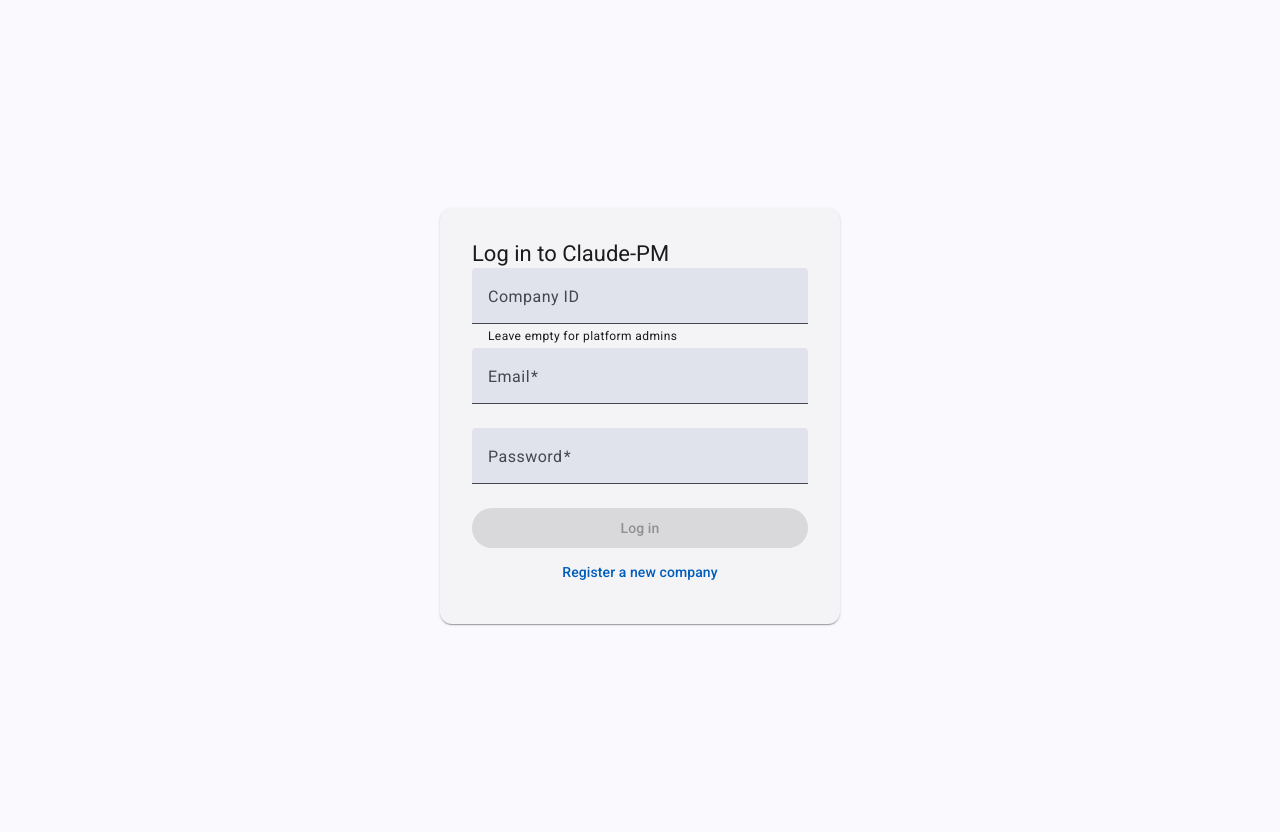
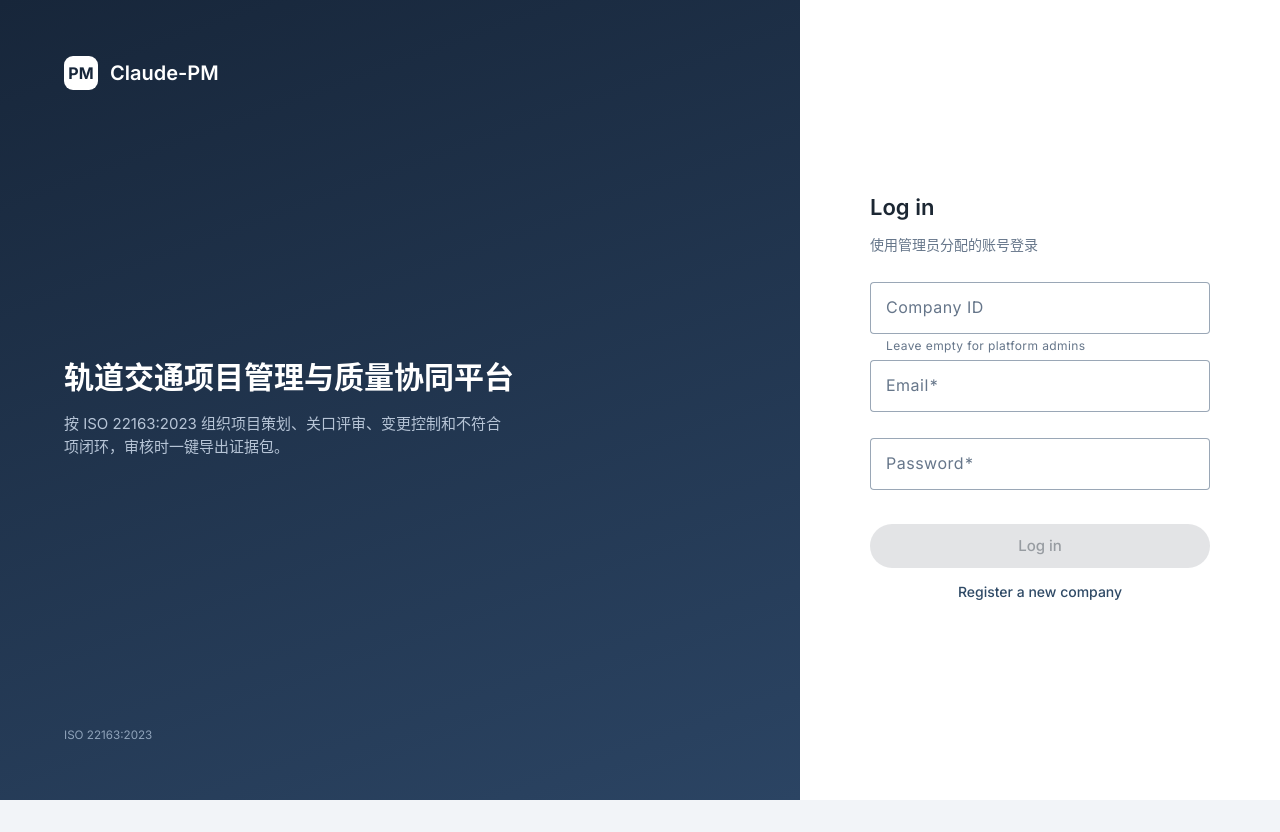
Before and after one commit to zzyy430104/Claude-PM, an Angular app in the folder apps/web/: page /login in a window 1280 px wide. After the commit the page ends 800 px from the top, so only its background shows below. Built offline with nearby package versions, Linux system fonts and the light colour scheme; no server answers.

Commit message:
UI sample: design tokens, login/signup, shell and home restyle
Co-Authored-By: Claude Sonnet 5.5 <noreply@anthropic.com>
Claude-Session: https://claude.ai/code/session_01ToyV7DHiJZKXi7tUV73AYY

```diff
--- a/apps/web/package.json
+++ b/apps/web/package.json
@@ -20,6 +20,7 @@
     "@angular/material": "^21.2.14",
     "@angular/platform-browser": "^21.2.0",
     "@angular/router": "^21.2.0",
+    "@fontsource/inter": "^5.3.0",
     "@fontsource/roboto": "^5.3.0",
     "rxjs": "~7.8.0",
     "tslib": "^2.3.0"
@@ -29,9 +30,9 @@
     "@angular/cli": "^21.2.24",
     "@angular/compiler-cli": "^21.2.0",
     "jsdom": "^28.0.0",
+    "playwright-core": "^1.49.0",
     "prettier": "^3.8.1",
     "typescript": "~5.9.2",
-    "vitest": "^4.0.8",
-    "playwright-core": "^1.49.0"
+    "vitest": "^4.0.8"
   }
 }
--- a/apps/web/src/app/layout/shell.ts
+++ b/apps/web/src/app/layout/shell.ts
@@ -2,7 +2,6 @@ import { Component, computed, inject, signal } from '@angular/core';
 import { Router, RouterLink, RouterLinkActive, RouterOutlet } from '@angular/router';
 import { MatBadgeModule } from '@angular/material/badge';
 import { MatButtonModule } from '@angular/material/button';
-import { MatListModule } from '@angular/material/list';
 import { MatMenuModule } from '@angular/material/menu';
 import { MatSidenavModule } from '@angular/material/sidenav';
 import { MatToolbarModule } from '@angular/material/toolbar';
@@ -13,19 +12,27 @@ import { NotificationRow, ROLE_LABELS } from '../core/models';
 
 @Component({
   selector: 'app-shell',
-  imports: [RouterOutlet, RouterLink, RouterLinkActive, MatBadgeModule, MatButtonModule, MatListModule, MatMenuModule, MatSidenavModule, MatToolbarModule],
+  imports: [RouterOutlet, RouterLink, RouterLinkActive, MatBadgeModule, MatButtonModule, MatMenuModule, MatSidenavModule, MatToolbarModule],
   styles: `
     :host { display: flex; flex-direction: column; height: 100%; }
-    mat-sidenav-container { flex: 1; min-height: 0; }
-    mat-sidenav { width: 220px; }
+    mat-toolbar { background: var(--pm-nav); color: #fff; height: 56px; padding: 0 20px; gap: 4px; }
+    mat-toolbar .mark { width: 30px; height: 30px; font-size: 13px; margin-right: 10px; }
+    mat-toolbar .brand { font-weight: 600; font-size: 16px; }
+    mat-toolbar button { color: #dbe4ee; }
+    mat-sidenav-container { flex: 1; min-height: 0; background: var(--pm-bg); }
+    mat-sidenav { border-radius: 0; width: 208px; background: var(--pm-card); border-right: 1px solid var(--pm-line); padding-top: 8px; }
+    mat-sidenav a { display: block; margin: 2px 10px; padding: 9px 14px; border-radius: 8px; color: var(--pm-text); text-decoration: none; font-weight: 500; }
+    mat-sidenav a:hover { background: var(--pm-bg); }
+    mat-sidenav a.active { background: #dbe5f0; color: var(--pm-primary-strong); }
     .spacer { flex: 1; }
-    .who { font-size: 14px; margin: 0 8px; }
+    .who { font-size: 13px; margin: 0 10px; color: #dbe4ee; }
+    .who em { font-style: normal; background: rgba(255,255,255,.14); padding: 2px 8px; border-radius: 999px; margin-left: 8px; font-size: 12px; }
     .n-title { font-weight: 500; } .n-body { font-size: 12px; color: var(--mat-sys-on-surface-variant); }
     .unread { font-weight: 600; }
   `,
   template: `
     <mat-toolbar>
-      <span>Claude-PM</span>
+      <span class="mark">PM</span><span class="brand">Claude-PM</span>
       <span class="spacer"></span>
       @if (!auth.hasRole('PLATFORM_ADMIN')) {
         <button mat-button [matMenuTriggerFor]="menu" (menuOpened)="loadList()" [attr.aria-label]="i18n.t('通知')">
@@ -44,34 +51,34 @@ import { NotificationRow, ROLE_LABELS } from '../core/models';
           @if (unread() > 0) { <button mat-menu-item (click)="readAll()">{{ i18n.t('全部已读') }}</button> }
         </mat-menu>
       }
-      <span class="who">{{ auth.user()?.name }}（{{ roleLabel() }}）</span>
+      <span class="who">{{ auth.user()?.name }}<em>{{ roleLabel() }}</em></span>
       <button mat-button (click)="i18n.toggle()" [attr.aria-label]="i18n.t('语言')">{{ i18n.lang() === 'en' ? '中文' : 'EN' }}</button>
       <button mat-button (click)="auth.logout()">{{ i18n.t('退出') }}</button>
     </mat-toolbar>
     <mat-sidenav-container>
       <mat-sidenav mode="side" opened>
-        <mat-nav-list>
-          <a mat-list-item routerLink="/" routerLinkActive="active" [routerLinkActiveOptions]="{ exact: true }">首页</a>
+        <nav>
+          <a routerLink="/" routerLinkActive="active" [routerLinkActiveOptions]="{ exact: true }">首页</a>
           @if (!auth.hasRole('PLATFORM_ADMIN')) {
-            <a mat-list-item routerLink="/projects" routerLinkActive="active">项目</a>
+            <a routerLink="/projects" routerLinkActive="active">项目</a>
           }
           @if (auth.hasRole('TENANT_ADMIN', 'TOP_MANAGEMENT', 'PROJECT_MANAGER', 'FUNCTION_MANAGER')) {
-            <a mat-list-item routerLink="/tenders" routerLinkActive="active">投标</a>
+            <a routerLink="/tenders" routerLinkActive="active">投标</a>
           }
           @if (!auth.hasRole('PLATFORM_ADMIN')) {
-            <a mat-list-item routerLink="/lessons" routerLinkActive="active">经验教训库</a>
+            <a routerLink="/lessons" routerLinkActive="active">经验教训库</a>
           }
           @if (auth.hasRole('TENANT_ADMIN')) {
-            <a mat-list-item routerLink="/templates" routerLinkActive="active">阶段模板</a>
+            <a routerLink="/templates" routerLinkActive="active">阶段模板</a>
           }
           @if (auth.hasRole('TENANT_ADMIN', 'TOP_MANAGEMENT')) {
-            <a mat-list-item routerLink="/users" routerLinkActive="active">用户管理</a>
-            <a mat-list-item routerLink="/audit" routerLinkActive="active">审计日志</a>
+            <a routerLink="/users" routerLinkActive="active">用户管理</a>
+            <a routerLink="/audit" routerLinkActive="active">审计日志</a>
           }
           @if (auth.hasRole('PLATFORM_ADMIN')) {
-            <a mat-list-item routerLink="/tenants" routerLinkActive="active">租户管理</a>
+            <a routerLink="/tenants" routerLinkActive="active">租户管理</a>
           }
-        </mat-nav-list>
+        </nav>
       </mat-sidenav>
       <mat-sidenav-content><router-outlet /></mat-sidenav-content>
     </mat-sidenav-container>
--- a/apps/web/src/app/pages/login.ts
+++ b/apps/web/src/app/pages/login.ts
@@ -3,35 +3,37 @@ import { FormBuilder, ReactiveFormsModule, Validators } from '@angular/forms';
 import { HttpErrorResponse } from '@angular/common/http';
 import { Router, RouterLink } from '@angular/router';
 import { MatButtonModule } from '@angular/material/button';
-import { MatCardModule } from '@angular/material/card';
 import { MatFormFieldModule } from '@angular/material/form-field';
 import { MatInputModule } from '@angular/material/input';
 import { AuthService } from '../core/auth.service';
 
 @Component({
   selector: 'app-login',
-  imports: [ReactiveFormsModule, RouterLink, MatButtonModule, MatCardModule, MatFormFieldModule, MatInputModule],
-  styles: `
-    .wrap { min-height: 100%; display: grid; place-items: center; padding: 16px; }
-    mat-card { width: 100%; max-width: 400px; padding: 16px; }
-    form { display: flex; flex-direction: column; gap: 4px; }
-  `,
+  imports: [ReactiveFormsModule, RouterLink, MatButtonModule, MatFormFieldModule, MatInputModule],
   template: `
-    <div class="wrap">
-      <mat-card>
-        <mat-card-header><mat-card-title>登录 Claude-PM</mat-card-title></mat-card-header>
-        <mat-card-content>
+    <div class="auth">
+      <section class="auth-brand">
+        <div class="logo"><span class="mark">PM</span>Claude-PM</div>
+        <div>
+          <h2>轨道交通项目管理与质量协同平台</h2>
+          <p>按 ISO 22163:2023 组织项目策划、关口评审、变更控制和不符合项闭环，审核时一键导出证据包。</p>
+        </div>
+        <small>ISO 22163:2023</small>
+      </section>
+      <section class="auth-form">
         <form [formGroup]="form" (ngSubmit)="submit()">
-            <mat-form-field>
+          <h1>登录</h1>
+          <p class="sub">使用管理员分配的账号登录</p>
+          <mat-form-field appearance="outline">
             <mat-label>企业标识</mat-label>
             <input matInput formControlName="tenantSlug" autocomplete="organization" />
             <mat-hint>平台管理员留空</mat-hint>
           </mat-form-field>
-            <mat-form-field>
+          <mat-form-field appearance="outline">
             <mat-label>邮箱</mat-label>
             <input matInput type="email" formControlName="email" autocomplete="username" />
           </mat-form-field>
-            <mat-form-field>
+          <mat-form-field appearance="outline">
             <mat-label>密码</mat-label>
             <input matInput type="password" formControlName="password" autocomplete="current-password" />
           </mat-form-field>
@@ -39,8 +41,7 @@ import { AuthService } from '../core/auth.service';
           <button mat-flat-button type="submit" [disabled]="form.invalid || busy()">登录</button>
           <a mat-button routerLink="/signup">注册新企业</a>
         </form>
-        </mat-card-content>
-      </mat-card>
+      </section>
     </div>
   `,
 })
--- a/apps/web/src/app/pages/signup.ts
+++ b/apps/web/src/app/pages/signup.ts
@@ -3,30 +3,32 @@ import { FormBuilder, ReactiveFormsModule, Validators } from '@angular/forms';
 import { HttpErrorResponse } from '@angular/common/http';
 import { Router, RouterLink } from '@angular/router';
 import { MatButtonModule } from '@angular/material/button';
-import { MatCardModule } from '@angular/material/card';
 import { MatFormFieldModule } from '@angular/material/form-field';
 import { MatInputModule } from '@angular/material/input';
 import { AuthService } from '../core/auth.service';
 
 @Component({
   selector: 'app-signup',
-  imports: [ReactiveFormsModule, RouterLink, MatButtonModule, MatCardModule, MatFormFieldModule, MatInputModule],
-  styles: `
-    .wrap { min-height: 100%; display: grid; place-items: center; padding: 16px; }
-    mat-card { width: 100%; max-width: 440px; padding: 16px; }
-    form { display: flex; flex-direction: column; gap: 4px; }
-  `,
+  imports: [ReactiveFormsModule, RouterLink, MatButtonModule, MatFormFieldModule, MatInputModule],
   template: `
-    <div class="wrap">
-      <mat-card>
-        <mat-card-header><mat-card-title>注册新企业</mat-card-title></mat-card-header>
-        <mat-card-content>
+    <div class="auth">
+      <section class="auth-brand">
+        <div class="logo"><span class="mark">PM</span>Claude-PM</div>
+        <div>
+          <h2>轨道交通项目管理与质量协同平台</h2>
+          <p>按 ISO 22163:2023 组织项目策划、关口评审、变更控制和不符合项闭环，审核时一键导出证据包。</p>
+        </div>
+        <small>ISO 22163:2023</small>
+      </section>
+      <section class="auth-form">
           <form [formGroup]="form" (ngSubmit)="submit()">
-            <mat-form-field>
+            <h1>注册新企业</h1>
+            <p class="sub">创建企业并成为它的管理员</p>
+            <mat-form-field appearance="outline">
               <mat-label>企业名称</mat-label>
               <input matInput formControlName="tenantName" />
             </mat-form-field>
-            <mat-form-field>
+            <mat-form-field appearance="outline">
               <mat-label>企业标识</mat-label>
               <input matInput formControlName="tenantSlug" />
               <mat-hint>3–40 位小写字母、数字或连字符，登录时使用</mat-hint>
@@ -34,15 +36,15 @@ import { AuthService } from '../core/auth.service';
                 <mat-error>格式不正确</mat-error>
               }
             </mat-form-field>
-            <mat-form-field>
+            <mat-form-field appearance="outline">
               <mat-label>管理员姓名</mat-label>
               <input matInput formControlName="adminName" />
             </mat-form-field>
-            <mat-form-field>
+            <mat-form-field appearance="outline">
               <mat-label>管理员邮箱</mat-label>
               <input matInput type="email" formControlName="adminEmail" autocomplete="username" />
             </mat-form-field>
-            <mat-form-field>
+            <mat-form-field appearance="outline">
               <mat-label>密码（至少 8 位）</mat-label>
               <input matInput type="password" formControlName="password" autocomplete="new-password" />
             </mat-form-field>
@@ -50,8 +52,7 @@ import { AuthService } from '../core/auth.service';
             <button mat-flat-button type="submit" [disabled]="form.invalid || busy()">创建企业并登录</button>
             <a mat-button routerLink="/login">已有账号，去登录</a>
           </form>
-        </mat-card-content>
-      </mat-card>
+      </section>
     </div>
   `,
 })
--- a/apps/web/src/styles.scss
+++ b/apps/web/src/styles.scss
@@ -1,25 +1,118 @@
 @use '@angular/material' as mat;
 
 // 字体随应用打包，内网私有部署不需要访问外网
-@import '@fontsource/roboto/300.css';
-@import '@fontsource/roboto/400.css';
-@import '@fontsource/roboto/500.css';
+@import '@fontsource/inter/400.css';
+@import '@fontsource/inter/500.css';
+@import '@fontsource/inter/600.css';
+@import '@fontsource/inter/700.css';
 
 html {
   @include mat.theme((
-    color: (
-      primary: mat.$azure-palette,
-      tertiary: mat.$blue-palette,
-    ),
-    typography: Roboto,
-    density: 0,
+    color: (primary: mat.$azure-palette, tertiary: mat.$blue-palette),
+    typography: Inter,
+    density: -1,
   ));
 }
 
+// ───────── 设计规范：深蓝灰 ─────────
+// 主色 #2f4a66；侧边与顶栏 #17263a；页面底 #f2f4f8；卡片白底 + 1px 边框；状态色红黄绿只用于状态
+:root {
+  --pm-nav: #17263a;
+  --pm-nav-hover: #22344c;
+  --pm-nav-text: #c3cedc;
+  --pm-primary: #2f4a66;
+  --pm-primary-strong: #223850;
+  --pm-accent: #3d7ab8;
+  --pm-bg: #f2f4f8;
+  --pm-card: #ffffff;
+  --pm-line: #e2e7ee;
+  --pm-text: #1c2733;
+  --pm-muted: #66768a;
+  --pm-red: #c8443a;   --pm-red-bg: #fbeceb;
+  --pm-amber: #b8790a; --pm-amber-bg: #fbf2df;
+  --pm-green: #2c7a4b; --pm-green-bg: #e6f3ec;
+  --pm-radius: 10px;
+  --pm-shadow: 0 1px 2px rgba(23, 38, 58, 0.06), 0 2px 8px rgba(23, 38, 58, 0.04);
+
+  --mat-sys-primary: var(--pm-primary);
+  --mat-sys-on-primary: #ffffff;
+  --mat-sys-primary-container: #dbe5f0;
+  --mat-sys-on-primary-container: var(--pm-primary-strong);
+  --mat-sys-secondary-container: #dbe5f0;
+  --mat-sys-on-secondary-container: var(--pm-primary-strong);
+  --mat-sys-surface: var(--pm-bg);
+  --mat-sys-background: var(--pm-bg);
+  --mat-sys-on-surface: var(--pm-text);
+  --mat-sys-on-surface-variant: var(--pm-muted);
+  --mat-sys-surface-container: #e9edf3;
+  --mat-sys-surface-container-low: #f5f7fa;
+  --mat-sys-surface-container-lowest: #ffffff;
+  --mat-sys-outline: #9aa7b6;
+  --mat-sys-outline-variant: var(--pm-line);
+  --mat-sys-error: var(--pm-red);
+}
+
 html, body { height: 100%; margin: 0; }
-body { font-family: Roboto, 'Helvetica Neue', 'PingFang SC', 'Microsoft YaHei', sans-serif; background: var(--mat-sys-surface); color: var(--mat-sys-on-surface); }
-.page { padding: 24px; max-width: 1100px; margin: 0 auto; }
-.page h1 { margin: 0 0 16px; font: var(--mat-sys-headline-small); }
+body {
+  font-family: Inter, 'PingFang SC', 'Microsoft YaHei', 'Noto Sans CJK SC', 'Helvetica Neue', sans-serif;
+  font-size: 14px; line-height: 1.55; background: var(--pm-bg); color: var(--pm-text);
+  -webkit-font-smoothing: antialiased;
+}
+a { color: var(--pm-accent); text-decoration: none; }
+a:hover { text-decoration: underline; }
+h1, h2, h3 { color: var(--pm-text); letter-spacing: 0; }
+
+// ───────── 页面骨架 ─────────
+.page { padding: 28px 32px 48px; max-width: 1200px; margin: 0 auto; }
+.page h1 { margin: 0 0 20px; font-size: 22px; font-weight: 600; }
+.page h2 { margin: 28px 0 12px; font-size: 15px; font-weight: 600; }
+.page h3 { margin: 20px 0 8px; font-size: 14px; font-weight: 600; }
 .row { display: flex; gap: 12px; flex-wrap: wrap; align-items: center; }
-.error { color: var(--mat-sys-error); margin: 8px 0; }
-table { width: 100%; }
+.error { color: var(--pm-red); background: var(--pm-red-bg); border-radius: 6px; padding: 8px 12px; margin: 8px 0; font-size: 13px; }
+
+// 卡片与统计块
+.panel { background: var(--pm-card); border: 1px solid var(--pm-line); border-radius: var(--pm-radius); box-shadow: var(--pm-shadow); padding: 16px 20px; }
+.stats { display: grid; grid-template-columns: repeat(auto-fit, minmax(170px, 1fr)); gap: 16px; margin: 0 0 24px; }
+.stat { background: var(--pm-card); border: 1px solid var(--pm-line); border-radius: var(--pm-radius); box-shadow: var(--pm-shadow); padding: 16px 20px; border-top: 3px solid var(--pm-primary); }
+.stat b { display: block; font-size: 28px; font-weight: 600; line-height: 1.2; }
+.stat span { color: var(--pm-muted); font-size: 13px; }
+.stat.red { border-top-color: var(--pm-red); } .stat.amber { border-top-color: var(--pm-amber); } .stat.green { border-top-color: var(--pm-green); }
+
+// 表格
+table { width: 100%; border-collapse: collapse; }
+.tbl { background: var(--pm-card); border: 1px solid var(--pm-line); border-radius: var(--pm-radius); box-shadow: var(--pm-shadow); overflow: hidden; }
+.tbl table { font-size: 13.5px; }
+.tbl th { text-align: left; font-weight: 600; font-size: 12px; color: var(--pm-muted); background: #f7f9fb; padding: 10px 16px; border-bottom: 1px solid var(--pm-line); white-space: nowrap; }
+.tbl td { padding: 12px 16px; border-bottom: 1px solid var(--pm-line); vertical-align: top; }
+.tbl tr:last-child td { border-bottom: 0; }
+.tbl tbody tr:hover { background: #f9fafc; }
+
+// 状态徽标
+.badge { display: inline-flex; align-items: center; gap: 6px; padding: 2px 10px; border-radius: 999px; font-size: 12px; font-weight: 500; }
+.badge::before { content: ''; width: 7px; height: 7px; border-radius: 50%; background: currentColor; }
+.badge.RED { color: var(--pm-red); background: var(--pm-red-bg); }
+.badge.AMBER { color: var(--pm-amber); background: var(--pm-amber-bg); }
+.badge.GREEN { color: var(--pm-green); background: var(--pm-green-bg); }
+.muted { color: var(--pm-muted); font-size: 12px; }
+
+// Material 控件微调
+.mat-mdc-unelevated-button.mat-primary, .mat-mdc-unelevated-button:not(:disabled) { border-radius: 8px; }
+.mdc-button { letter-spacing: 0 !important; }
+.mat-mdc-form-field { --mat-form-field-container-height: 48px; }
+
+// 登录 / 注册
+.auth { min-height: 100%; display: grid; grid-template-columns: minmax(0, 1fr) minmax(360px, 480px); }
+.auth-brand { background: linear-gradient(160deg, #17263a 0%, #2b4463 100%); color: #fff; padding: 56px 64px; display: flex; flex-direction: column; justify-content: space-between; }
+.auth-brand .logo { display: flex; align-items: center; gap: 12px; font-size: 20px; font-weight: 600; }
+.mark { width: 34px; height: 34px; border-radius: 9px; background: #fff; color: var(--pm-nav); display: inline-grid; place-items: center; font-weight: 700; font-size: 16px; }
+.auth-brand h2 { font-size: 30px; line-height: 1.35; font-weight: 600; margin: 0 0 14px; color: #fff; max-width: 460px; }
+.auth-brand p { color: #b6c4d6; max-width: 440px; margin: 0; font-size: 15px; }
+.auth-brand small { color: #8fa3ba; }
+.auth-form { background: #fff; display: grid; place-items: center; padding: 32px; }
+.auth-form form { width: 100%; max-width: 340px; display: flex; flex-direction: column; gap: 6px; }
+.auth-form .mat-mdc-form-field-subscript-wrapper { min-height: 20px; }
+.auth-form .mat-mdc-form-field-hint { font-size: 12px; color: var(--pm-muted); }
+.auth-form h1 { margin: 0 0 4px; font-size: 22px; font-weight: 600; }
+.auth-form .sub { margin: 0 0 20px; color: var(--pm-muted); }
+.auth-form button[type=submit] { height: 44px; margin-top: 8px; font-size: 15px; }
+@media (max-width: 860px) { .auth { grid-template-columns: 1fr; } .auth-brand { display: none; } }
```
Also changed, not shown: apps/web/src/app/pages/home.ts (+22 -21 lines), 2 other files (tests, documents, lock files or other folders). Lines whose indentation alone changed are shown as unchanged.
